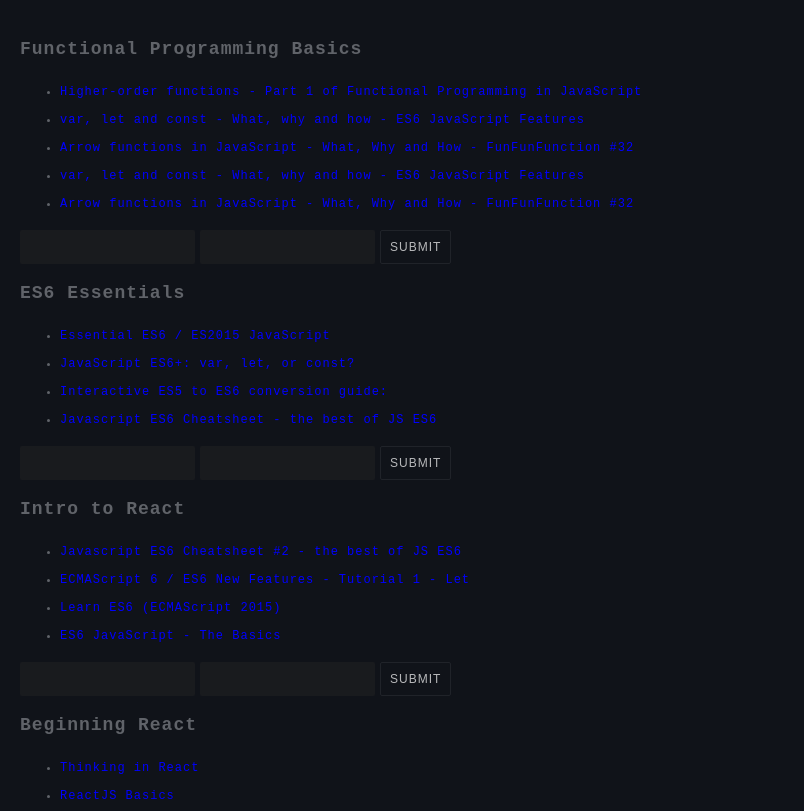
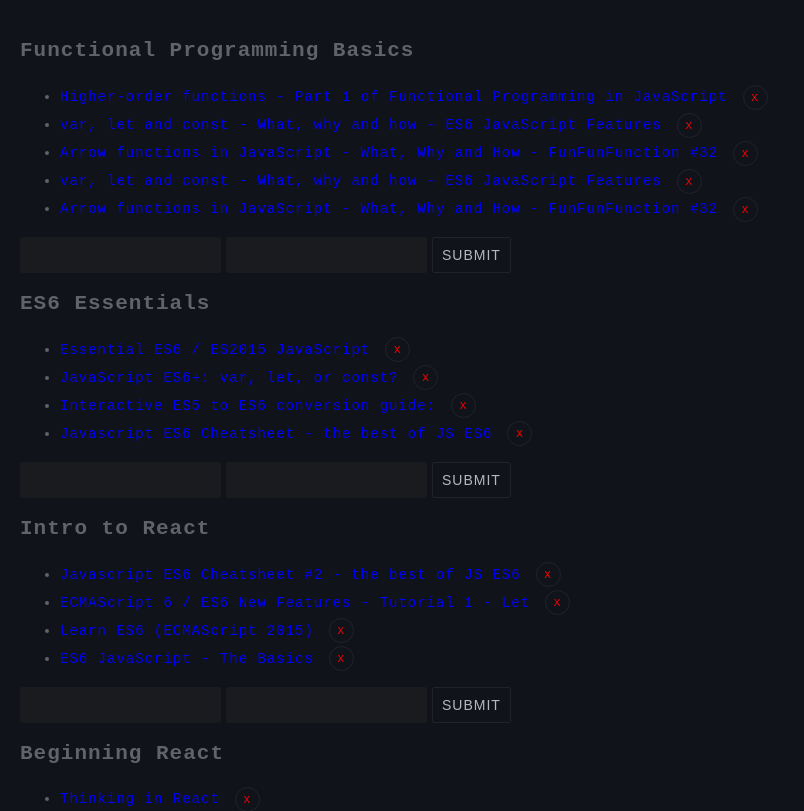
Before and after one commit to Roman-KO/notes, a React (Create React App) app: page / in a window 1280 px wide. Shown: the top 811 px of the page, without its empty margins (0-804 px from the left). Built offline with nearby package versions, Linux system fonts and the light colour scheme.

Commit message:
Delete doesnt work, but is mostly there...

```diff
--- a/src/App.js
+++ b/src/App.js
@@ -18,10 +18,13 @@
     }
 
     addNewResource(subject, x){
+        console.log(x);
+        console.log(subject);
         let tempState = this.state;
         tempState.resources[subject].resources.push(x);
         this.setState(tempState);
     }
+
     addNewSubject(subject) {
 		const tempState = this.state;
 		const newSubject = {
--- a/src/Subject.js
+++ b/src/Subject.js
@@ -5,6 +5,7 @@
 		super(props);
 
 		this.handleClick = this.handleClick.bind(this);
+		this.handleDelete = this.handleDelete.bind(this);
 		this.handleTyping = this.handleTyping.bind(this);
 		this.handleSubmit = this.handleSubmit.bind(this);
 
@@ -29,6 +30,25 @@
 				isClicked: false,
 				styleDiv: 'unfuntoo'})
 		}, 2000)
+	}
+
+	handleDelete(x, i) {
+		// const tempProps = this.props.items;
+		let fun = () => {
+			// console.log(x.x.title);
+			// console.log(this.props.items.resources[0].title);
+
+			if(this.props.items.resources[i] === x.x.index){
+				let yep = x.x.title;
+				console.log(yep);
+
+				// delete this.props.items.resources[i];
+				// console.log(this.props.items.resources[i].title);
+			} else {
+				console.log("bananas: " + this.props.items.resources);
+			}
+		}
+		fun();
 	}
 
 	handleTyping(e) {
@@ -64,11 +84,18 @@
 						return(
 							<li key={i}>
 								<a href="{x.url}"
-								target="_blank"
-								className={this.state.styleDiv}
+									target="_blank"
+									className={this.state.styleDiv}
 								>
 									{x.title}
 								</a>
+									<button
+										className="delete"
+										onClick={() => {
+											this.handleDelete({x}, {i})}
+										}>
+										x
+									</button>
 							</li>
 						)
 					}
--- a/src/index.css
+++ b/src/index.css
@@ -1,7 +1,7 @@
 body {
   margin: 0;
   padding: 20px;
-  font-size: 12px;
+  font-size: 14px;
   line-height: 28px;
   font-family: hack, monospace;
   background: #101319;
@@ -12,7 +12,7 @@
     color: #606369;
     text-decoration: none;
     box-shadow: 0 2px 0 0 rgba(255,255,255,0);
-    transition: ease box-shadow 2s, ease color 2s;
+    transition: ease box-shadow .3s, ease color .3s;
 }
 a:hover, a:focus {
     color: white;
@@ -55,10 +55,12 @@
     text-transform: uppercase;
     letter-spacing: 1px;
     border-radius: 2px;
+    cursor: pointer;
 }
 button:hover {
     background: #202329;
     color: white;
+    transition: ease all .2s;
 }
 hr {
     heigth: 0px;
@@ -74,3 +76,22 @@
 .new-form button {
     margin-top: 10px;
 }
+.delete {
+    margin-left: 15px;
+    border-radius: 50%;
+    width: 25px;
+    height: 25px;
+    line-height: 24px;
+    text-align: center;
+    vertical-align: middle;
+    padding: 0;
+    color:red;
+    font-family: monospace;
+    font-size: 11px;
+    box-shadow: 0 0 0 0 rgba(255,0,0,.5);
+    outline: none;
+}
+.delete:hover, .delete:active, .delete:focus {
+    box-shadow: 0 0 0 25px rgba(255,0,0,.0);
+    transition: ease all .3s;
+}
```
